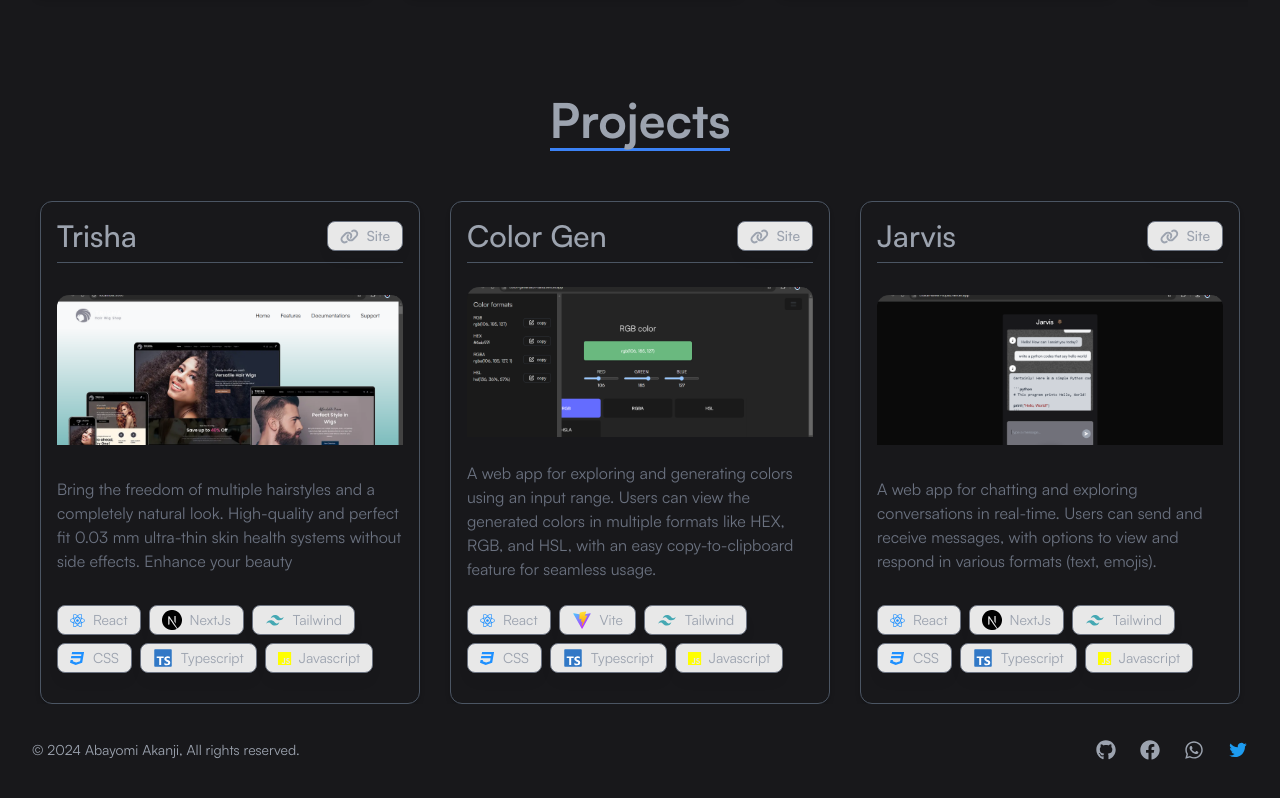
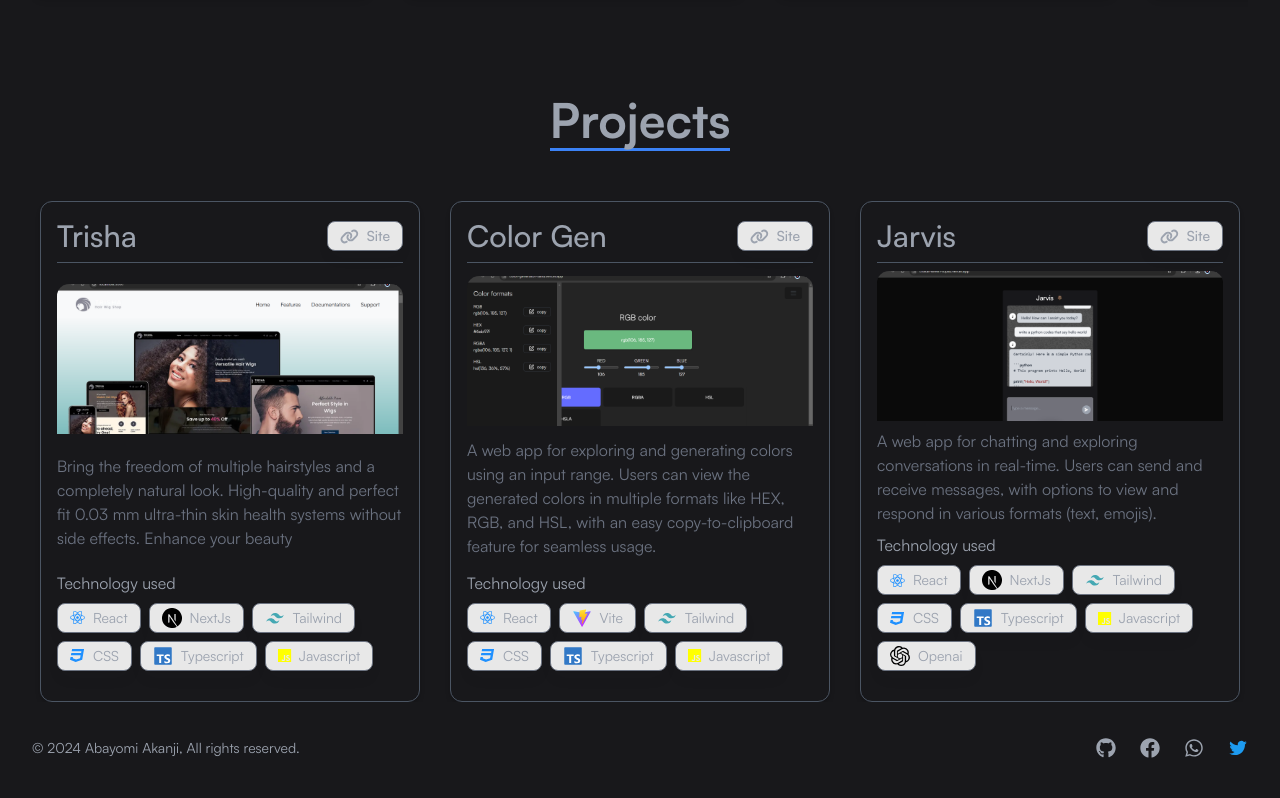
Before and after one commit to Husseincode/MyPortfolio, a Next.js app in the folder my-next-app/: page / in a window 1280 px wide. Shown: the part 1425-2223 px from the top of the page. Built offline with nearby package versions, Linux system fonts and the light colour scheme.

Commit message:
`Refactor Card component to display technology used and add OpenAI to project data`

```diff
--- a/my-next-app/src/components/card.tsx
+++ b/my-next-app/src/components/card.tsx
@@ -39,7 +39,7 @@ const Card: FC<CardProps> = ({
       title={title ? title : projectName}
       style={style}
       className={clsx(
-        `min-h-[380px] pb-[30px] min-w-full md:w-[380px] md:min-w-[340px] rounded-xl border border-gray-600 ${className} flex flex-col justify-between gap-6 bg-transparent py-2 px-4 shadow-md`
+        `min-h-[380px] pb-[30px] min-w-full md:w-[380px] md:min-w-[340px] rounded-xl border border-gray-600 ${className} flex flex-col justify-between gap-2 bg-transparent py-2 px-4 shadow-md`
       )}>
       <div className='py-2 items-center font-medium text-center border-b-[1px] border-gray-600 flex justify-between text-3xl'>
         <span>{projectName}</span>
@@ -65,10 +65,13 @@ const Card: FC<CardProps> = ({
         <span className='text-left text-gray-500 text-base'>{description}</span>
       </div>
 
-      <div className='flex flex-wrap gap-2'>
-        {langs?.map((item, idx: number) => (
-          <Languauge key={idx} {...item} />
-        ))}
+      <div className='flex flex-col gap-2'>
+        <h2>Technology used</h2>
+        <div className='flex flex-wrap gap-2'>
+          {langs?.map((item, idx: number) => (
+            <Languauge key={idx} {...item} />
+          ))}
+        </div>
       </div>
     </div>
   );
--- a/my-next-app/src/data/project.tsx
+++ b/my-next-app/src/data/project.tsx
@@ -10,6 +10,7 @@ import tailwindIcon from '../svgs/tailwind-svgrepo-com.svg';
 import tsIcon from '../svgs/typescript-official-svgrepo-com.svg';
 import viteSvg from '@/assets/images/vite-svgrepo-com.svg';
 import jarvisImage from '@/assets/images/Jarvis - Built with Next.js - Google Chrome 12_29_2024 7_04_51 PM.png';
+import openAI from '@/assets/svgs/openai-svgrepo-com.svg';
 
 export const project_data: {
   projectName: string;
@@ -148,6 +149,12 @@ export const project_data: {
         color: 'yellow',
         svg: null,
       },
+      {
+        name: 'Openai',
+        icon: '',
+        color: '',
+        svg: openAI,
+      },
     ],
   },
 ];
```
Also changed, not shown: my-next-app/src/assets/svgs/openai-svgrepo-com.svg (added).
